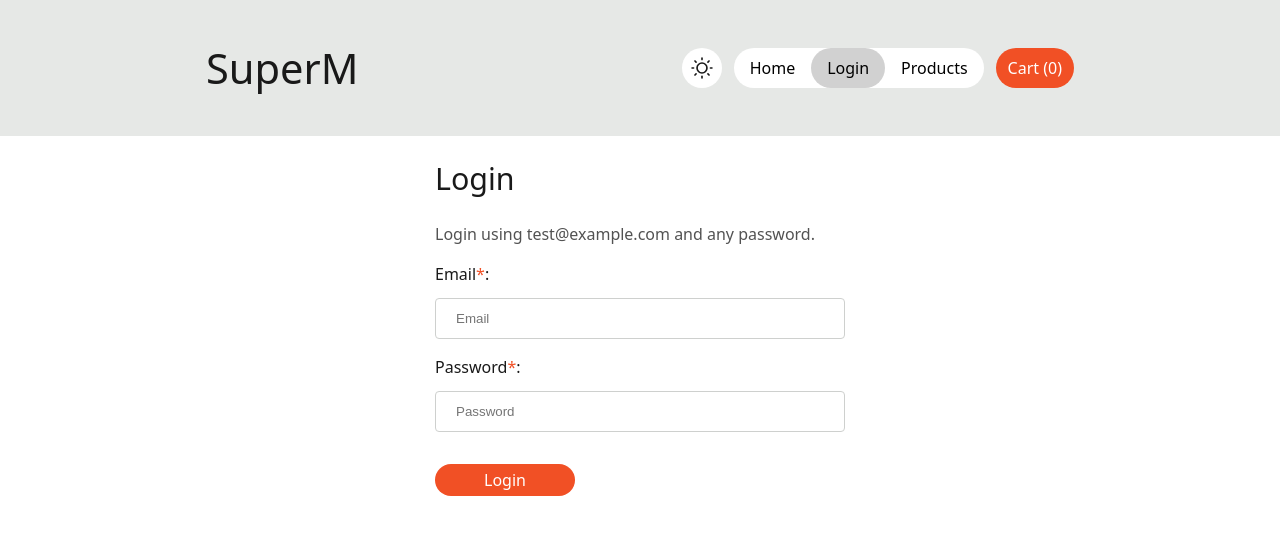
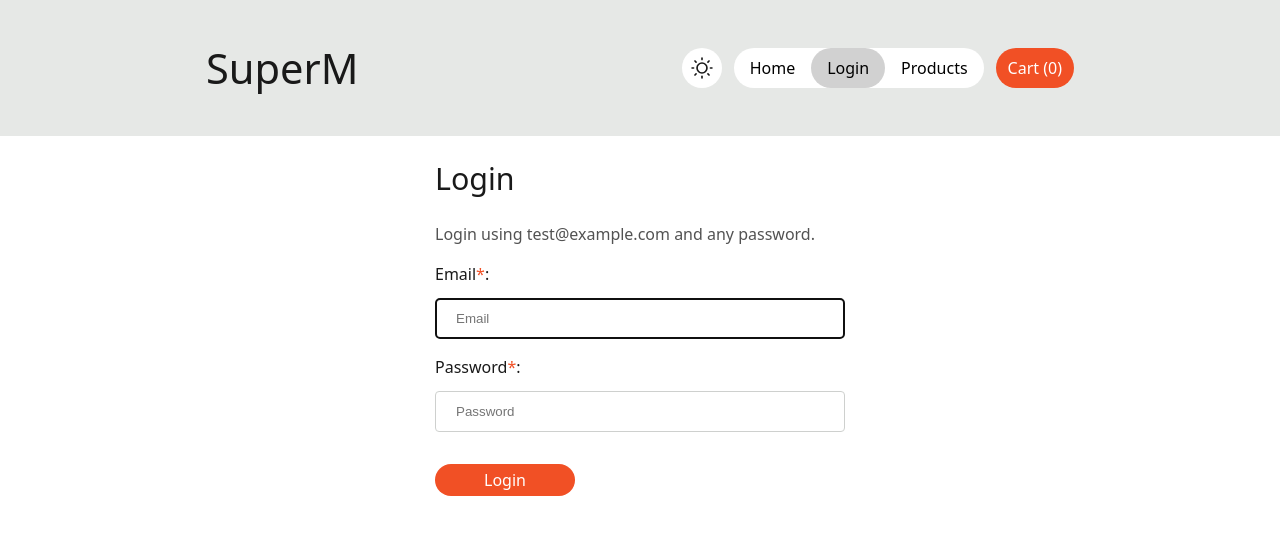
Before and after one commit to jadjoubran/superm-v2, a React (Vite) app: page /login in a window 1280 px wide. Shown: the top 534 px of the page. Built offline with nearby package versions, Linux system fonts and the light colour scheme.

Commit message:
Add ref use case to Login

```diff
--- a/src/Login.jsx
+++ b/src/Login.jsx
@@ -1,4 +1,4 @@
-import { use, useId, useState } from "react";
+import { use, useEffect, useId, useRef, useState } from "react";
 import { UserContext } from "./UserContext";
 import { useMutation } from "@tanstack/react-query";
 import { useNavigate } from "react-router-dom";
@@ -10,6 +10,7 @@ export default function Login() {
   const passwordId = useId();
   const navigate = useNavigate();
   const [errorMessage, setErrorMessage] = useState("");
+  const emailRef = useRef(null);
 
   const mutation = useMutation({
     mutationFn: (data) => {
@@ -33,6 +34,12 @@ export default function Login() {
       }
     },
   });
+
+  useEffect(() => {
+    if (emailRef.current) {
+      emailRef.current.focus();
+    }
+  }, []);
 
   function handleLogin(event) {
     event.preventDefault();
@@ -62,6 +69,7 @@ export default function Login() {
             className="input"
             placeholder="Email"
             disabled={mutation.isPending}
+            ref={emailRef}
           />
           <label className="label" htmlFor={passwordId}>
             Password<span className="required">*</span>:
```
